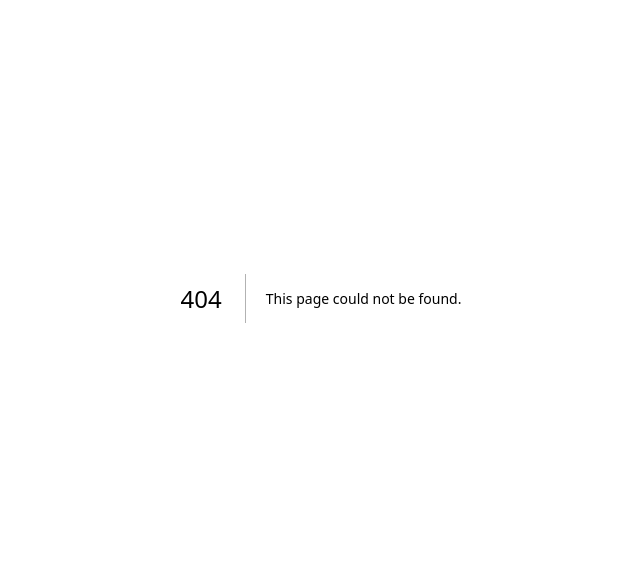
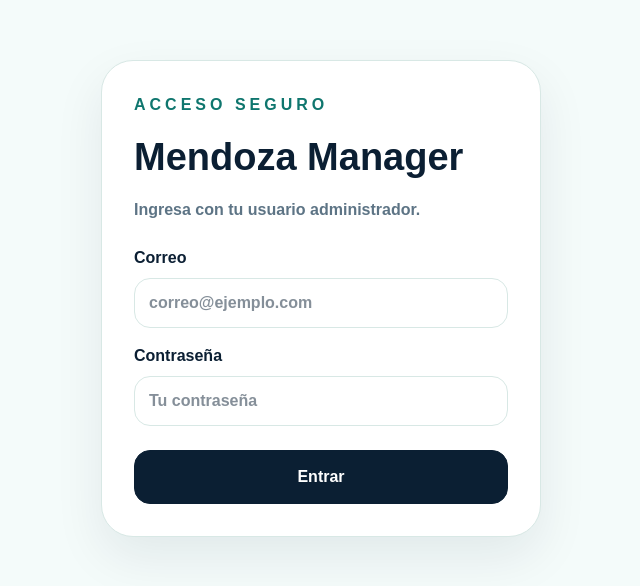
Before and after one commit to INVITACOLOMBIA/mendoza-manager, a Next.js app: page /login in a window 1280 px wide. Before the commit this address had no page. Shown: the part 102-688 px from the top of the page, without its empty margins (319-959 px from the left). Built offline with nearby package versions, Linux system fonts and the light colour scheme; no server answers.

Commit message:
Login seguro y politicas authenticated

```diff
--- a/app/layout.tsx
+++ b/app/layout.tsx
@@ -1,20 +1,10 @@
 import type { Metadata } from "next";
-import { Geist, Geist_Mono } from "next/font/google";
 import "./globals.css";
-
-const geistSans = Geist({
-  variable: "--font-geist-sans",
-  subsets: ["latin"],
-});
-
-const geistMono = Geist_Mono({
-  variable: "--font-geist-mono",
-  subsets: ["latin"],
-});
+import { AuthGuard } from "@/components/AuthGuard";
 
 export const metadata: Metadata = {
-  title: "Create Next App",
-  description: "Generated by create next app",
+  title: "Mendoza Manager",
+  description: "Sistema de gestión Mendoza Manager",
 };
 
 export default function RootLayout({
@@ -23,11 +13,10 @@ export default function RootLayout({
   children: React.ReactNode;
 }>) {
   return (
-    <html
-      lang="en"
-      className={`${geistSans.variable} ${geistMono.variable} h-full antialiased`}
-    >
-      <body className="min-h-full flex flex-col">{children}</body>
+    <html lang="es">
+      <body>
+        <AuthGuard>{children}</AuthGuard>
+      </body>
     </html>
   );
 }
--- /dev/null
+++ b/app/login/page.tsx
@@ -0,0 +1,135 @@
+"use client";
+
+import { FormEvent, useState } from "react";
+import { useRouter } from "next/navigation";
+import { supabase } from "@/lib/supabase";
+
+export default function LoginPage() {
+  const router = useRouter();
+
+  const [email, setEmail] = useState("");
+  const [password, setPassword] = useState("");
+  const [message, setMessage] = useState("");
+  const [loading, setLoading] = useState(false);
+
+  async function login(event: FormEvent) {
+    event.preventDefault();
+
+    setLoading(true);
+    setMessage("");
+
+    const { error } = await supabase.auth.signInWithPassword({
+      email: email.trim(),
+      password,
+    });
+
+    if (error) {
+      setMessage("No se pudo iniciar sesión: " + error.message);
+      setLoading(false);
+      return;
+    }
+
+    router.push("/");
+  }
+
+  return (
+    <main style={{
+      minHeight: "100vh",
+      background: "#F4FBFA",
+      display: "grid",
+      placeItems: "center",
+      color: "#0B1F33",
+      padding: 24,
+    }}>
+      <form
+        onSubmit={login}
+        style={{
+          width: "100%",
+          maxWidth: 440,
+          background: "#FFFFFF",
+          border: "1px solid #D8E8E5",
+          borderRadius: 32,
+          padding: 32,
+          boxShadow: "0 20px 50px rgba(11,31,51,.08)",
+        }}
+      >
+        <p style={{ margin: 0, color: "#0F766E", fontWeight: 900, letterSpacing: 4 }}>
+          ACCESO SEGURO
+        </p>
+
+        <h1 style={{ margin: "12px 0", fontSize: 38, fontWeight: 900 }}>
+          Mendoza Manager
+        </h1>
+
+        <p style={{ margin: "0 0 24px", color: "#5D7485", fontWeight: 700 }}>
+          Ingresa con tu usuario administrador.
+        </p>
+
+        {message && (
+          <div style={{
+            background: "#FDE2E5",
+            border: "1px solid #F4C7C7",
+            color: "#B42318",
+            borderRadius: 16,
+            padding: 14,
+            marginBottom: 18,
+            fontWeight: 800,
+          }}>
+            {message}
+          </div>
+        )}
+
+        <label style={{ fontWeight: 900 }}>
+          Correo
+          <input
+            type="email"
+            value={email}
+            onChange={(e) => setEmail(e.target.value)}
+            style={inputStyle}
+            placeholder="correo@ejemplo.com"
+          />
+        </label>
+
+        <label style={{ display: "block", marginTop: 16, fontWeight: 900 }}>
+          Contraseña
+          <input
+            type="password"
+            value={password}
+            onChange={(e) => setPassword(e.target.value)}
+            style={inputStyle}
+            placeholder="Tu contraseña"
+          />
+        </label>
+
+        <button
+          disabled={loading}
+          style={{
+            width: "100%",
+            marginTop: 24,
+            border: "1px solid #0B1F33",
+            background: "#0B1F33",
+            color: "#FFFFFF",
+            borderRadius: 16,
+            padding: "14px 18px",
+            fontWeight: 900,
+            cursor: "pointer",
+          }}
+        >
+          {loading ? "Entrando..." : "Entrar"}
+        </button>
+      </form>
+    </main>
+  );
+}
+
+const inputStyle: React.CSSProperties = {
+  width: "100%",
+  marginTop: 8,
+  border: "1px solid #D8E8E5",
+  background: "#FFFFFF",
+  borderRadius: 16,
+  padding: "12px 14px",
+  color: "#0B1F33",
+  outline: "none",
+  fontWeight: 700,
+};
--- /dev/null
+++ b/components/AuthGuard.tsx
@@ -0,0 +1,66 @@
+"use client";
+
+import { useEffect, useState } from "react";
+import { usePathname, useRouter } from "next/navigation";
+import { supabase } from "@/lib/supabase";
+
+export function AuthGuard({ children }: { children: React.ReactNode }) {
+  const pathname = usePathname();
+  const router = useRouter();
+  const [checking, setChecking] = useState(true);
+
+  useEffect(() => {
+    async function checkSession() {
+      if (pathname === "/login") {
+        setChecking(false);
+        return;
+      }
+
+      const { data } = await supabase.auth.getSession();
+
+      if (!data.session) {
+        router.push("/login");
+        return;
+      }
+
+      setChecking(false);
+    }
+
+    checkSession();
+
+    const { data: listener } = supabase.auth.onAuthStateChange((_event, session) => {
+      if (!session && pathname !== "/login") {
+        router.push("/login");
+      }
+    });
+
+    return () => {
+      listener.subscription.unsubscribe();
+    };
+  }, [pathname, router]);
+
+  if (checking) {
+    return (
+      <main style={{
+        minHeight: "100vh",
+        display: "grid",
+        placeItems: "center",
+        background: "#F4FBFA",
+        color: "#0B1F33",
+        fontFamily: "Arial, Helvetica, sans-serif",
+      }}>
+        <div style={{
+          background: "#FFFFFF",
+          border: "1px solid #D8E8E5",
+          borderRadius: 28,
+          padding: 32,
+          fontWeight: 900,
+        }}>
+          Cargando Mendoza Manager...
+        </div>
+      </main>
+    );
+  }
+
+  return <>{children}</>;
+}
--- a/components/Sidebar.tsx
+++ b/components/Sidebar.tsx
@@ -1,7 +1,8 @@
 "use client";
 
 import Link from "next/link";
-import { usePathname } from "next/navigation";
+import { usePathname, useRouter } from "next/navigation";
+import { supabase } from "@/lib/supabase";
 
 const links = [
   { href: "/", label: "Dashboard" },
@@ -21,6 +22,12 @@ const links = [
 
 export function Sidebar() {
   const pathname = usePathname();
+  const router = useRouter();
+
+  async function logout() {
+    await supabase.auth.signOut();
+    router.push("/login");
+  }
 
   return (
     <aside style={{
@@ -68,6 +75,23 @@ export function Sidebar() {
           );
         })}
       </nav>
+
+      <button
+        onClick={logout}
+        style={{
+          marginTop: 20,
+          width: "100%",
+          border: "1px solid #F4C7C7",
+          background: "#FDE2E5",
+          color: "#B42318",
+          borderRadius: 16,
+          padding: "12px 14px",
+          fontWeight: 900,
+          cursor: "pointer"
+        }}
+      >
+        Cerrar sesión
+      </button>
     </aside>
   );
 }
```
